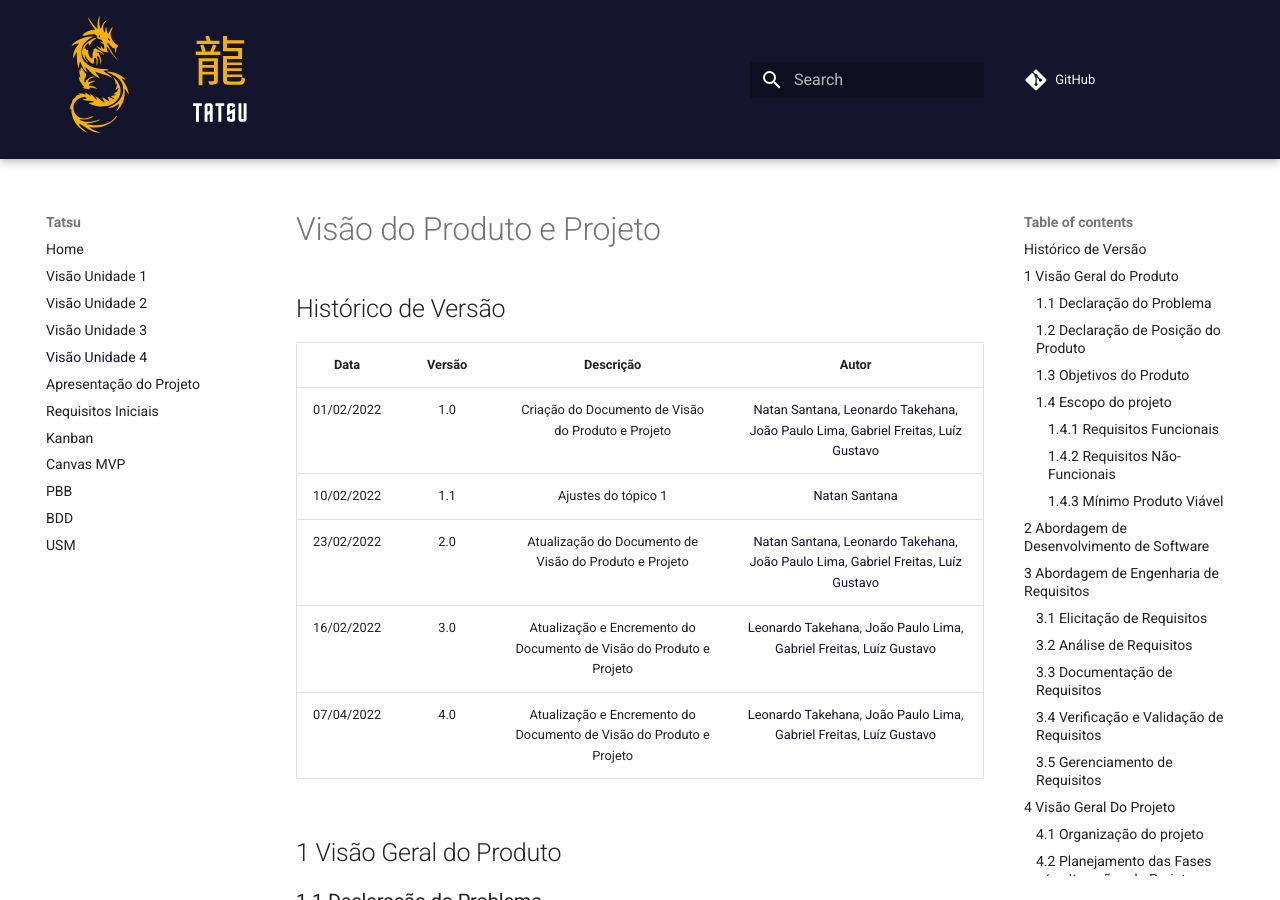
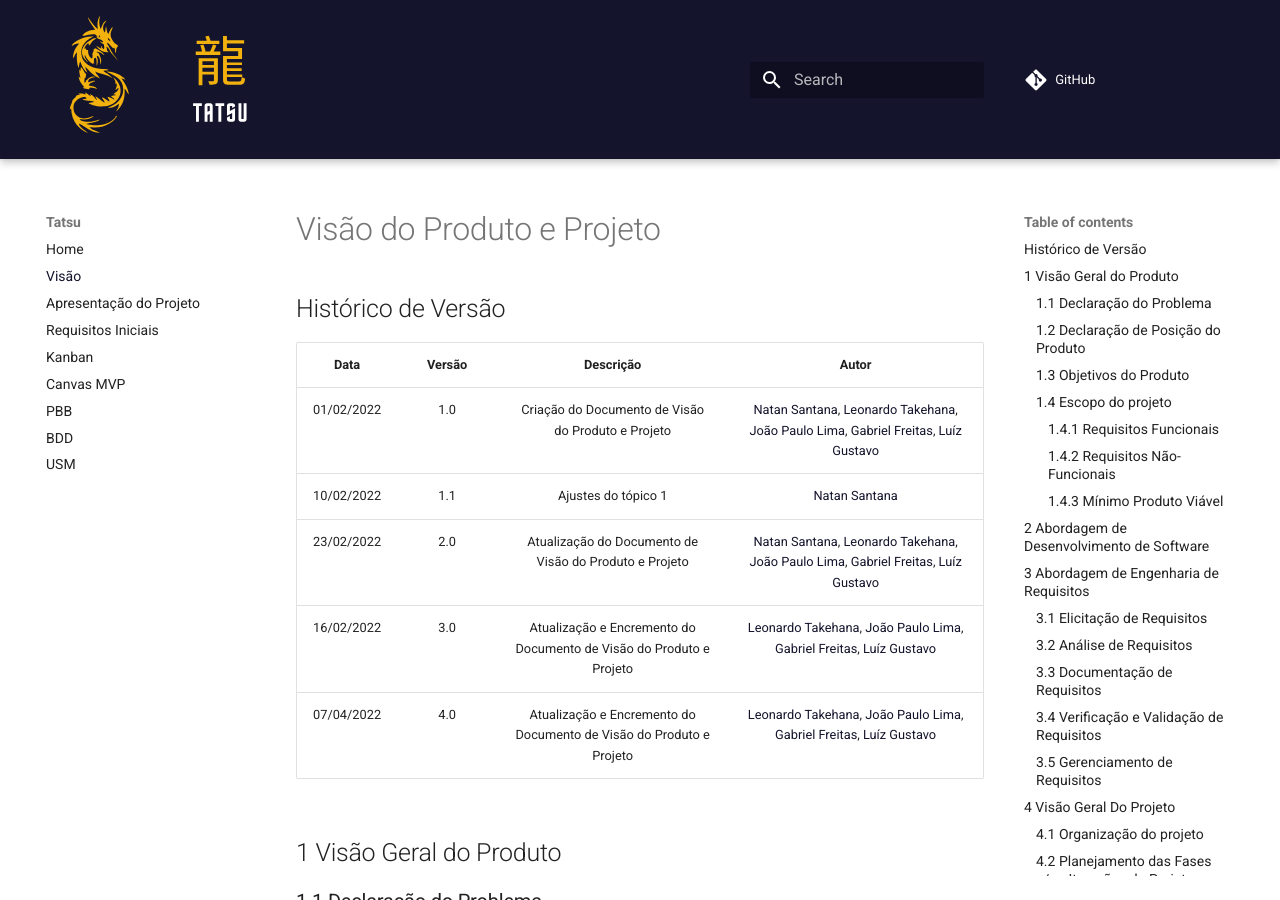
Before and after one commit to FGAUnB-REQ-GM/2021.2-Tatsu, an MkDocs documentation site: the page built from docs/visao4.md, in a window 1280 px wide and 900 px high. Built offline with MkDocs 1.6.1 and Material for MkDocs 9.7.7, drawn with Linux system fonts in a browser that asks for light colours; comment, search, counter and statistics services are not loaded.

Commit message:
🎨Alterações na página visão

```diff
--- a/mkdocs.yml
+++ b/mkdocs.yml
@@ -16,10 +16,7 @@ extra_css:
 
 nav:
   - Home: "index.md"
-  - Visão Unidade 1: "visao.md"
-  - Visão Unidade 2: "visao2.md"
-  - Visão Unidade 3: "visao3.md"
-  - Visão Unidade 4: "visao4.md"
+  - Visão: "visao4.md"
   - Apresentação do Projeto: "apresentacao.md"
   - Requisitos Iniciais: "requisitos_iniciais.md"
   - Kanban: "kanban.md"
```
Also changed, not shown: docs/visao4.md (+0 -8 lines).
